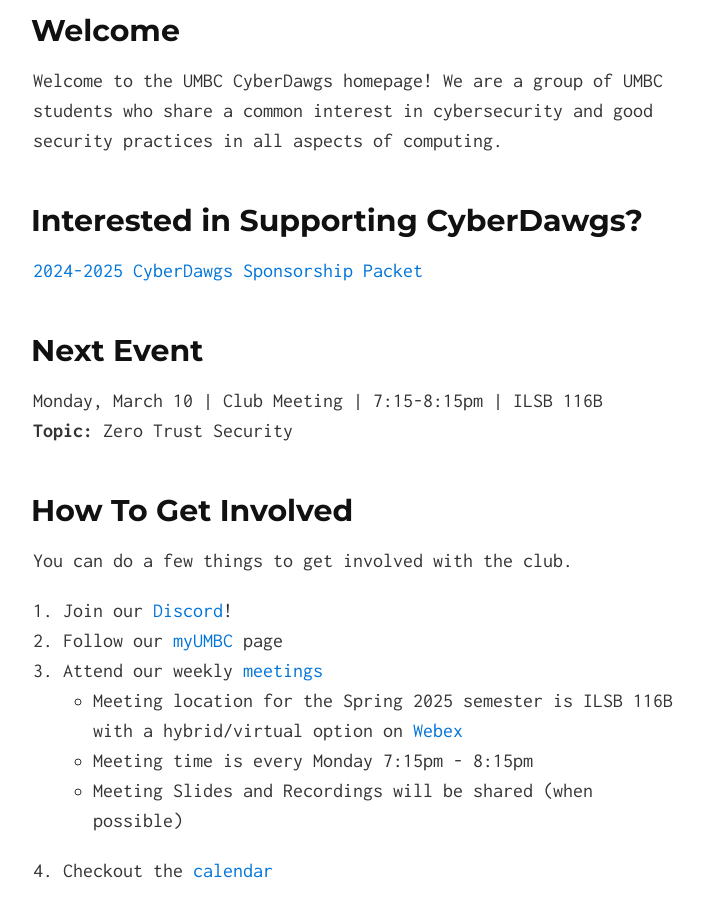
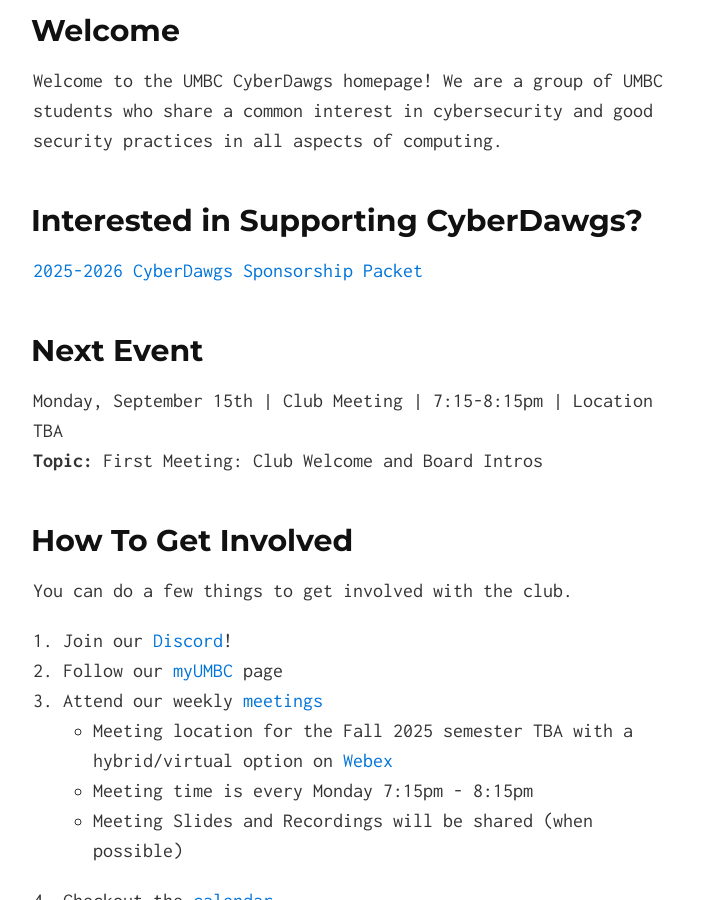
Before and after one commit to UMBCCyberDawgs/umbccyberdawgs.github.io, a Jekyll site: the page built from index.md, in a window 1280 px wide and 900 px high, scrolled down 204 px. Shown: the whole window, without its empty margins (287-990 px from the left). Built offline with Jekyll 4.4.1, drawn with Linux system fonts in a browser that asks for light colours; our own code applies the rules of GitHub Pages for plain Markdown files; some of the changed text lies outside the part shown.

Commit message:
Update index.md
Updated the information for the 25-26 academic year

```diff
--- a/index.md
+++ b/index.md
@@ -6,11 +6,11 @@ layout: default
 Welcome to the UMBC CyberDawgs homepage! We are a group of UMBC students who share a common interest in cybersecurity and good security practices in all aspects of computing.
 
 ## Interested in Supporting CyberDawgs?
-[2024-2025 CyberDawgs Sponsorship Packet](CyberDawgs_2025-2026_Sponsorship_Packet.pdf)
+[2025-2026 CyberDawgs Sponsorship Packet](CyberDawgs_2025-2026_Sponsorship_Packet.pdf)
 
 ## Next Event
-Monday, March 10 | Club Meeting | 7:15-8:15pm | ILSB 116B \
-**Topic:** Zero Trust Security
+Monday, September 15th | Club Meeting | 7:15-8:15pm | Location TBA \
+**Topic:** First Meeting: Club Welcome and Board Intros
 
 ## How To Get Involved
 
@@ -19,7 +19,7 @@ You can do a few things to get involved with the club.
 1. Join our [Discord](https://discord.gg/hUVkGvvY2y)!
 2. Follow our [myUMBC](https://my3.my.umbc.edu/groups/umbccd) page
 3. Attend our weekly [meetings](#meetings)
-    * Meeting location for the Spring 2025 semester is ILSB 116B with a hybrid/virtual option on [Webex](https://umbc.webex.com/meet/CyberDawgs)
+    * Meeting location for the Fall 2025 semester TBA with a hybrid/virtual option on [Webex](https://umbc.webex.com/meet/CyberDawgs)
     * Meeting time is every Monday 7:15pm - 8:15pm
     * Meeting Slides and Recordings will be shared (when possible)
 4. Checkout the [calendar](#calendar)
```
Also changed, not shown: other parts of index.md (+4 -4 lines).
